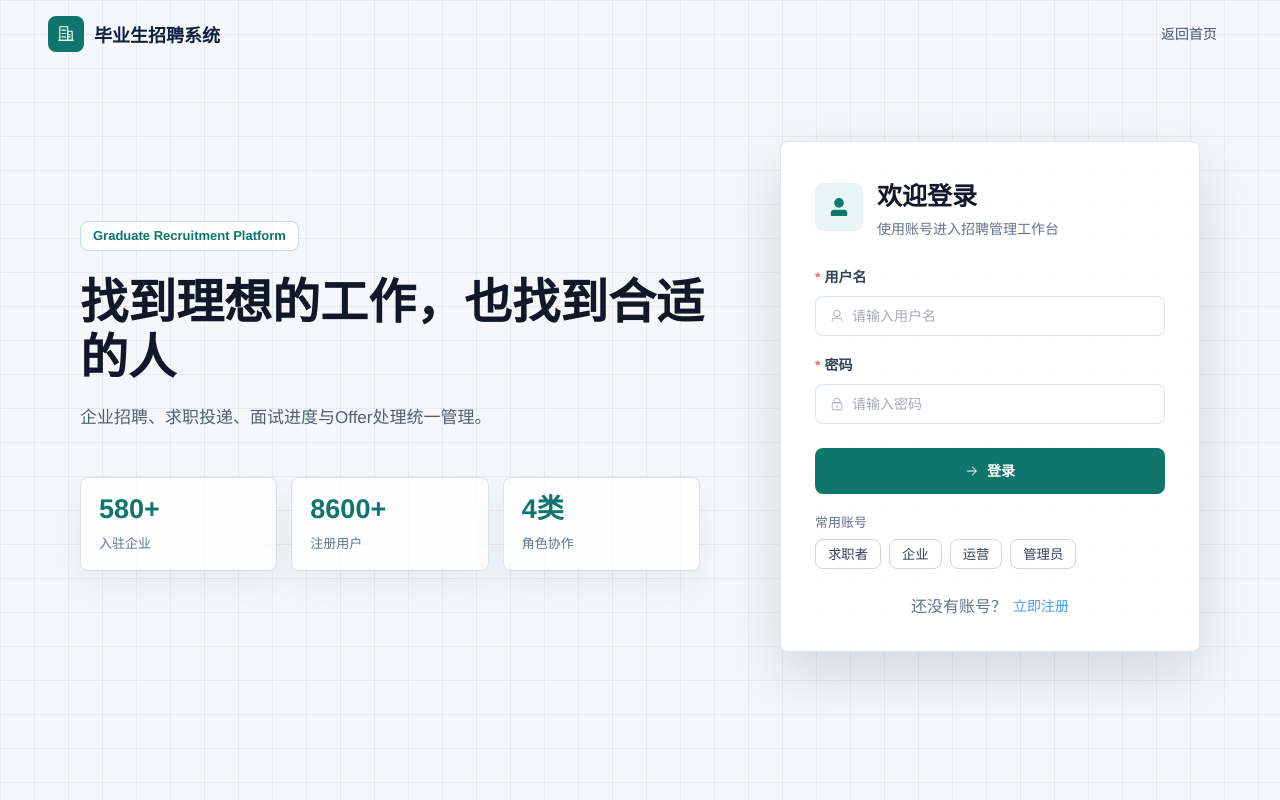
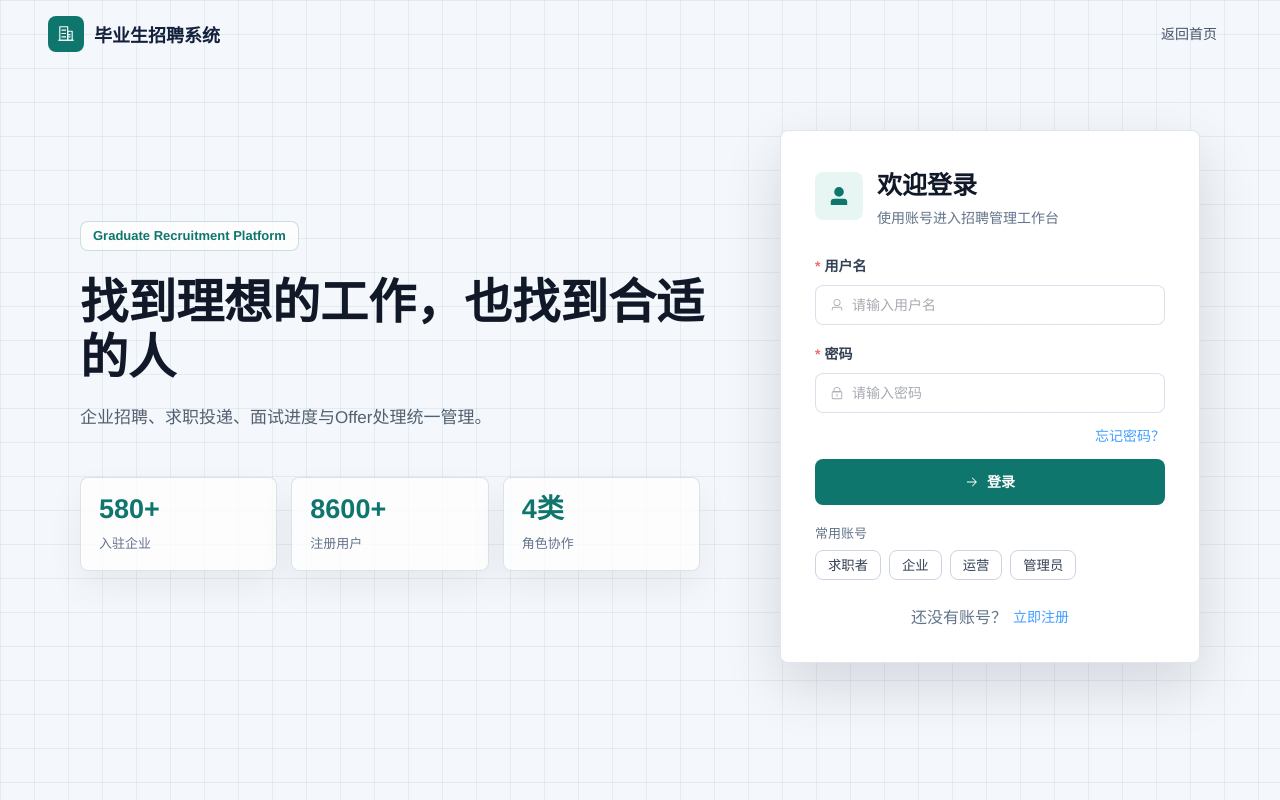
Before and after one commit to nzj2004/bylw, a Vue app in the folder job-recruitment-frontend/: page /login in a window 1280 px wide. Built offline with nearby package versions, Linux system fonts and the light colour scheme.

Commit message:
feat: add forgot password hint

```diff
--- a/job-recruitment-frontend/src/components/LoginDialog.vue
+++ b/job-recruitment-frontend/src/components/LoginDialog.vue
@@ -27,6 +27,10 @@
           @keyup.enter="handleLogin"
         />
       </el-form-item>
+
+      <div class="form-extra">
+        <el-link type="primary" :underline="false" @click="handleForgotPassword">忘记密码？</el-link>
+      </div>
 
       <el-form-item>
         <el-button
@@ -120,6 +124,10 @@ const goToRegister = () => {
 }
 
 // 暴露方法给父组件
+const handleForgotPassword = () => {
+  ElMessage.warning('忘记密码请联系管理员')
+}
+
 defineExpose({
   show
 })
@@ -131,4 +139,10 @@ defineExpose({
   margin-top: 16px;
   color: #606266;
 }
+
+.form-extra {
+  display: flex;
+  justify-content: flex-end;
+  margin: -8px 0 12px;
+}
 </style>
--- a/job-recruitment-frontend/src/views/Login.vue
+++ b/job-recruitment-frontend/src/views/Login.vue
@@ -70,6 +70,10 @@
               @keyup.enter="handleLogin"
             />
           </el-form-item>
+
+          <div class="form-extra">
+            <el-link type="primary" :underline="false" @click="handleForgotPassword">忘记密码？</el-link>
+          </div>
 
           <el-button
             class="login-submit"
@@ -173,6 +177,10 @@ const handleLogin = async () => {
 const fillDemoAccount = (account) => {
   form.username = account.username
   form.password = account.password
+}
+
+const handleForgotPassword = () => {
+  ElMessage.warning('忘记密码请联系管理员')
 }
 
 const goHome = () => {
@@ -366,11 +374,18 @@ onMounted(() => {
 .login-submit {
   width: 100%;
   height: 46px;
-  margin-top: 6px;
+  margin-top: 8px;
   border: 0;
   border-radius: 8px;
   background: #0f766e;
   font-weight: 700;
+}
+
+.form-extra {
+  display: flex;
+  justify-content: flex-end;
+  margin: -6px 0 6px;
+  font-size: 14px;
 }
 
 .login-submit:hover,
```
